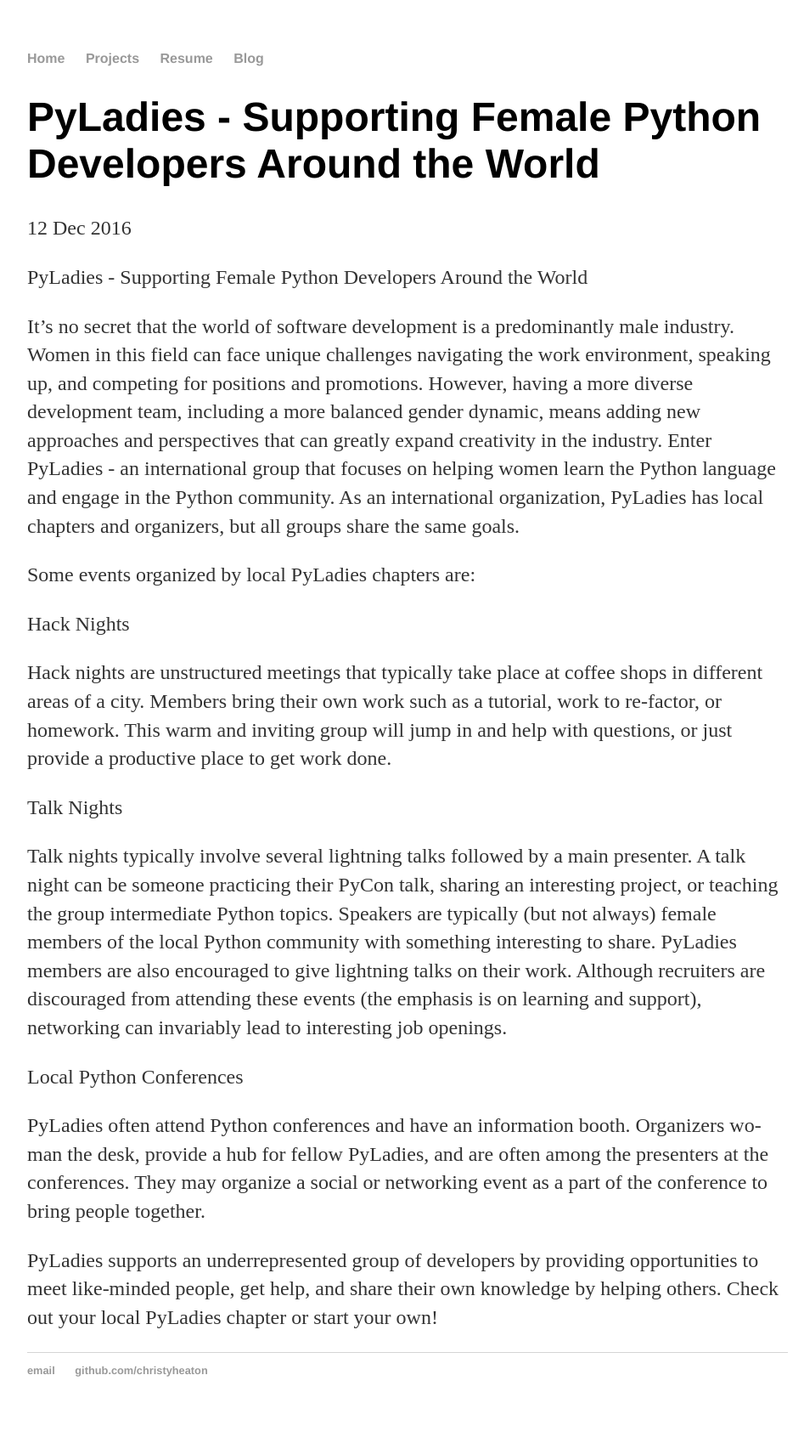
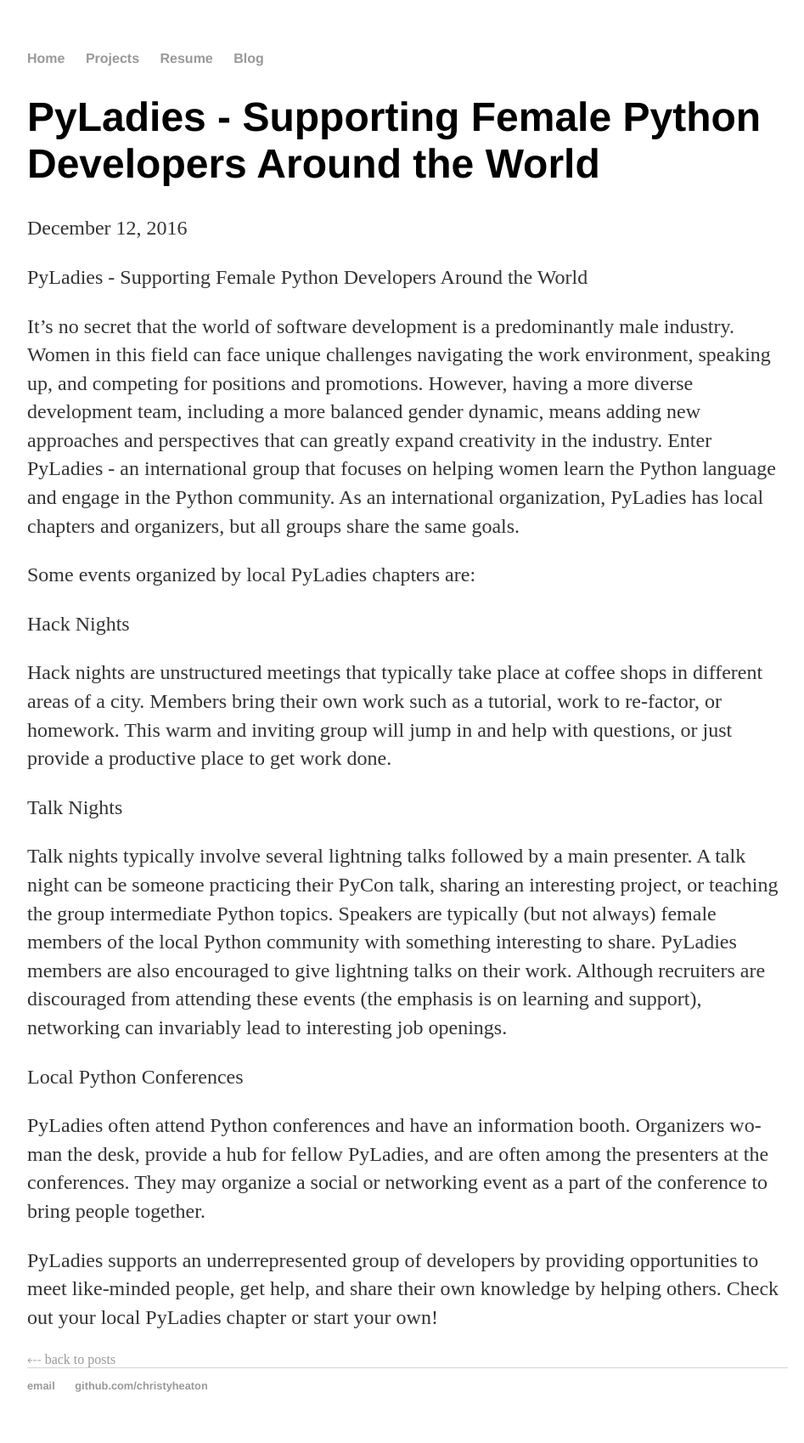
Before and after one commit to pythonchristy/pythonchristy.github.io, a Jekyll site: the page built from _posts/2016-12-12-pyladies.md, in a window 1280 px wide. Shown: the whole page at 85% size, without its empty margins (160-1107 px from the left). Built offline with Jekyll 4.4.1, drawn with Linux system fonts in a browser that asks for light colours.

Commit message:
Update post.html

```diff
--- a/_layouts/post.html
+++ b/_layouts/post.html
@@ -1,9 +1,9 @@
 ---
 layout: default
 ---
-<h1>{{ page.title }}</h1>
-<p class="meta">{{ page.date | date_to_string }}</p>
 
-<div class="post">
-  {{ content }}
-</div>
+<h1 class="title">{{ page.title }}</h1>
+<p class="date">{{ page.date | date: '%B %d, %Y' }}</p>
+{{ content }}
+
+<a class="mono" href="/posts">&lBarr; back to posts</a>
```
